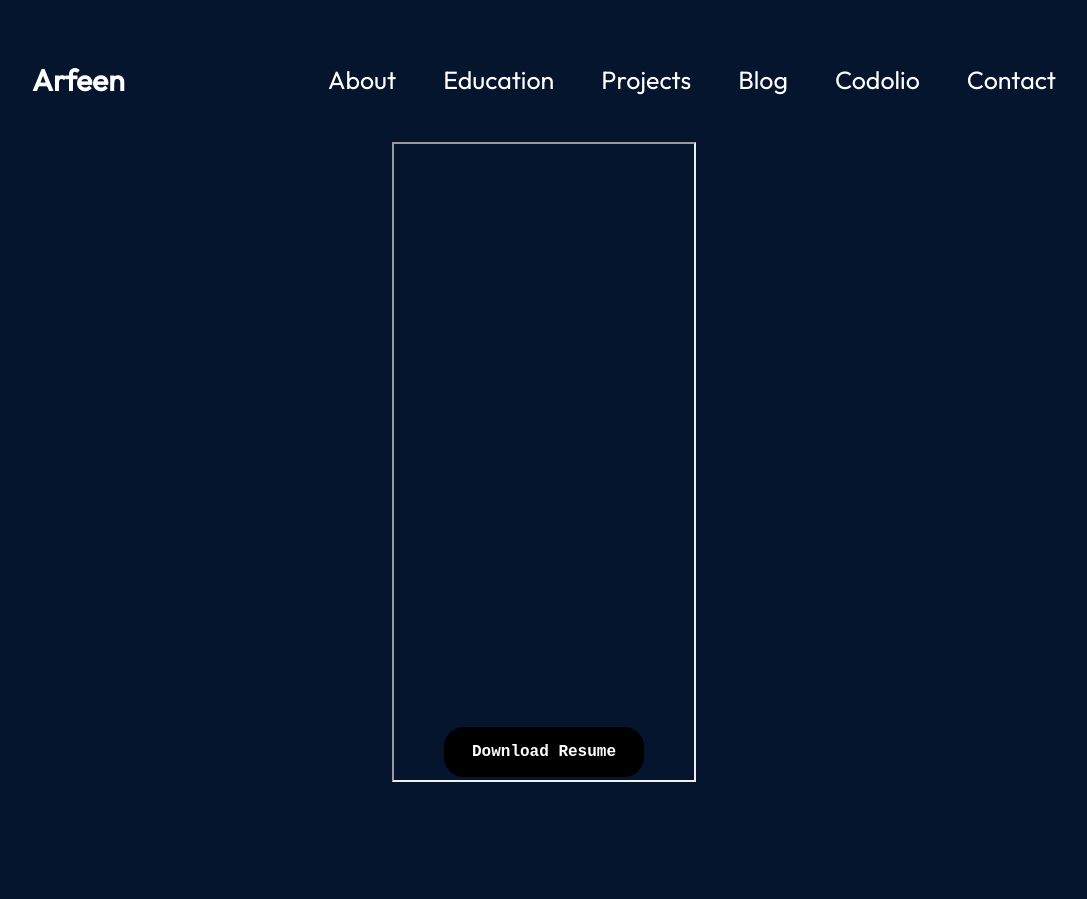
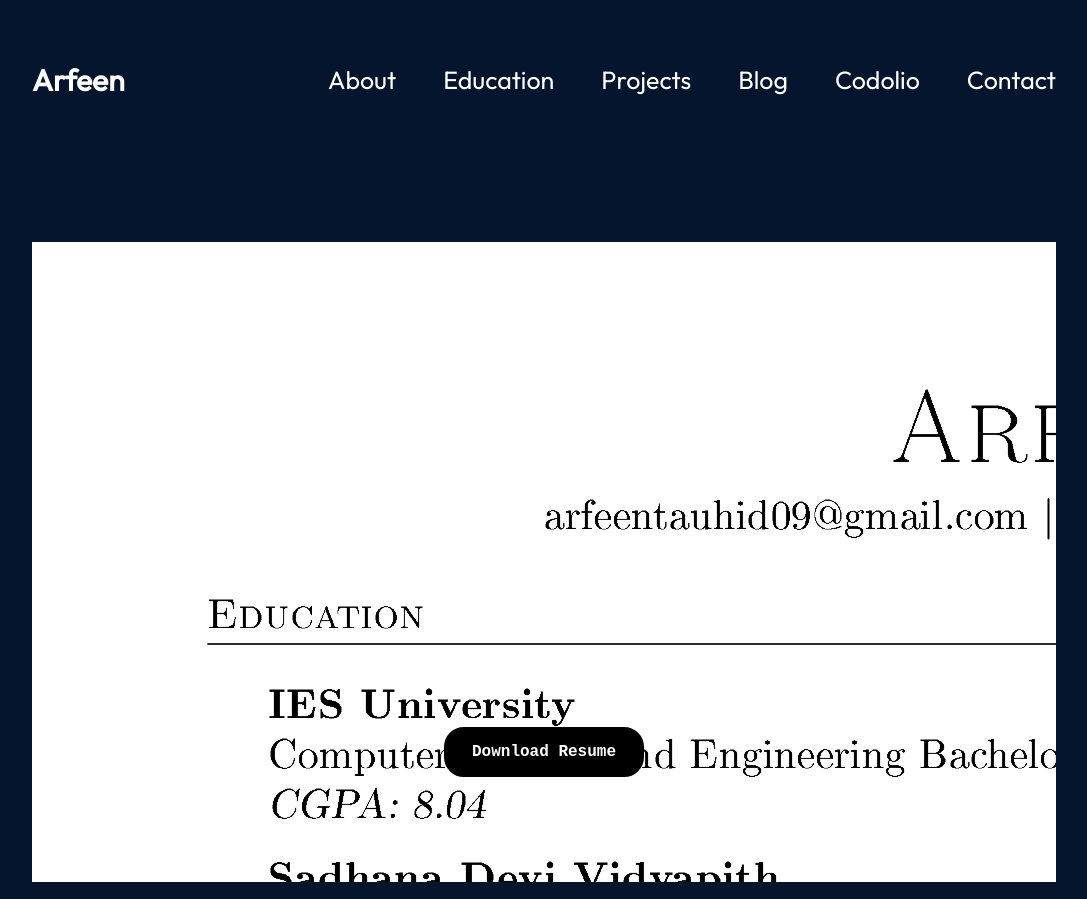
Before and after one commit to Arfeen-Tauhid/Portfolio, a React (Vite) app: page /resume in a window 1280 px wide. Shown: the whole page, without its empty margins (96-1183 px from the left). Built offline with nearby package versions, Linux system fonts and the light colour scheme.

Commit message:
updated Protfolio

```diff
--- a/src/components/Resume/Resume.jsx
+++ b/src/components/Resume/Resume.jsx
@@ -1,6 +1,6 @@
 import React from 'react'
 import styles from './Resume.module.css'
-import pdf from "../../assets/Resume/Resume.pdf"
+import pdf from "../../assets/Resume/Resume.png"
 
 const Resume = () => {
   // const resumeUrl = "#toolbar=0&navpanes=0&scrollbar=0&height=480px&width=350px&margin-top=50px";
@@ -9,8 +9,7 @@ const Resume = () => {
     <section>
       <div className={styles.con}>
       <div className={styles.container}>
-      <iframe data={pdf} type="pdf">
-      </iframe>
+        <iframe src={`${pdf}?#toolbar=0&navpanes=0&scrollbar=0&height=500px&width=30%`} frameborder='0' className={styles.Resume} style={{ border: "none"}} title="Resume Preview" ></iframe>
       </div>
       <div className={styles.downloadBtn}>
         <a href={pdf} target="_blank" rel="noopener noreferrer">Download Resume</a>
```
